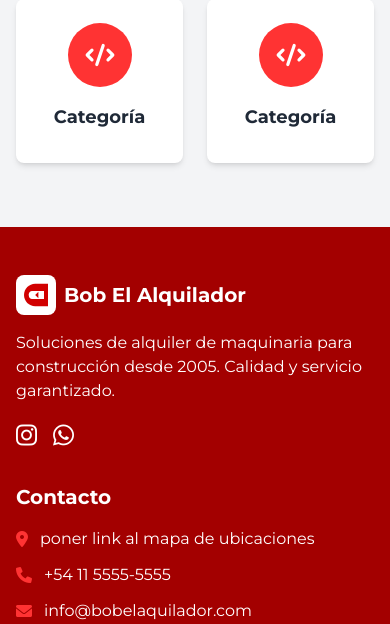
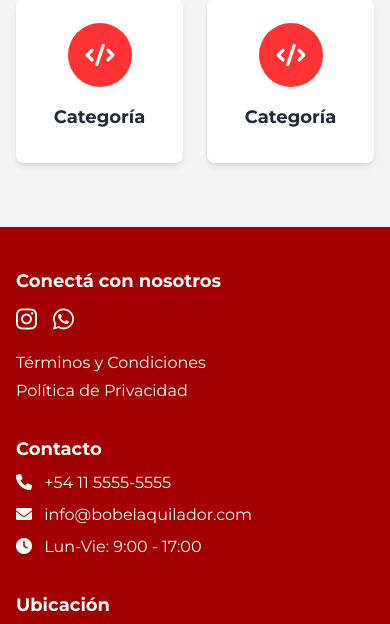
Before and after one commit to juani48/IS2-BEA, a Flask app: template templates/main.html in a window 390 px wide. Shown: the part 2945-3569 px from the top of the page. Run offline with Flask 3, Linux system fonts and the light colour scheme; the template is opened without the code that fills it, so the values that code supplies are empty; some libraries are stand-ins or nearby versions.

Commit message:
agregamos mapa en footer

```diff
--- a/templates/main.html
+++ b/templates/main.html
@@ -38,13 +38,15 @@
     </div>
 
     <!-- MI CUENTA -->
-   <div class="shrink-0 flex items-center gap-2 cursor-pointer bg-gradient-to-r from-red-600 to-red-400 border border-white/30 shadow-md hover:shadow-lg text-white py-1.5 px-4 rounded-full transition-all duration-300 group">
+   <a href="login.html" class="shrink-0 flex items-center gap-2 cursor-pointer bg-gradient-to-r from-red-600 to-red-400 border border-white/30 shadow-md hover:shadow-lg text-white py-1.5 px-4 rounded-full transition-all duration-300 group">
   <!-- Ícono normal -->
   <i class="fas fa-user text-lg group-hover:hidden"></i>
   <!-- Ícono alternativo que aparece en hover -->
   <i class="fas fa-user-circle text-lg hidden group-hover:inline"></i>
+  <span class="hidden sm:inline text-sm font-semibold tracking-wide">Mi Perfil</span>
+  </a>
 
-  <span class="hidden sm:inline text-sm font-semibold tracking-wide">Mi Perfil</span>
+
 </div>
 </div>
 
@@ -94,9 +96,7 @@
       <a href="#maquinarias" class="bg-bob-red hover:bg-bob-dark-red text-white font-bold py-3 px-6 rounded-lg transition duration-300 shadow-lg">
         Ver Maquinarias
       </a>
-      <a href="#reserva" class="bg-white hover:bg-gray-100 text-bob-red font-bold py-3 px-6 rounded-lg transition duration-300 shadow-lg">
-        Reservar Ahora
-      </a>
+
     </div>
   </div>
 </section>
@@ -381,126 +381,59 @@
         </div>
     </section> -->
 
-    <!-- Footer -->
-    <footer id="contacto" class="bg-bob-dark-red text-white py-12">
-      <div class="container mx-auto px-4">
-        <div class="grid grid-cols-1 md:grid-cols-3 gap-8">
-          <!-- Company Info -->
+    <footer class="bg-bob-dark-red text-white py-10">
+  <div class="container mx-auto px-4 grid grid-cols-1 md:grid-cols-3 gap-8">
+
+    <!-- Columna 1: Redes + legales -->
     <div>
-            <div class="flex items-center mb-4">
-              <svg
-                class="w-10 h-10 mr-2"
-                viewBox="0 0 50 50"
-                fill="none"
-                xmlns="http://www.w3.org/2000/svg"
-              >
-                <rect width="50" height="50" rx="10" fill="white"></rect>
-                <path
-                  d="M10 25C10 17.268 16.268 11 24 11H40V39H24C16.268 39 10 32.732 10 25Z"
-                  fill="#D10000"
-                ></path>
-                <path
-                  d="M20 20H35V30H20C17.791 30 16 28.209 16 26V24C16 21.791 17.791 20 20 20Z"
-                  fill="white"
-                ></path>
-                <path d="M24 25L28 21V29L24 25Z" fill="#D10000"></path>
-              </svg>
-              <span class="font-bold text-xl">Bob El Alquilador</span>
-            </div>
-            <p class="mb-4">
-              Soluciones de alquiler de maquinaria para construcción desde 2005.
-              Calidad y servicio garantizado.
-            </p>
-            <div class="flex space-x-4">
-              <a
-                href="https://instagram.com/bobelalquilador"
-                class="hover:text-gray-300 transition duration-300"
-              >
+      <h3 class="text-lg font-bold mb-2">Conectá con nosotros</h3>
+      <div class="flex space-x-4 mb-4">
+        <a href="https://instagram.com/bobelalquilador" target="_blank" class="hover:text-gray-300 transition">
           <i class="fab fa-instagram text-2xl"></i>
         </a>
-              <a
-                href="https://wa.me/5492245400777"
-                target="_blank"
-                rel="noopener noreferrer"
-                class="hover:text-gray-300 transition duration-300"
-              >
+        <a href="https://wa.me/5492245400777" target="_blank" class="hover:text-gray-300 transition">
           <i class="fab fa-whatsapp text-2xl"></i>
         </a>
-
       </div>
-          </div>
-
-          <!-- Contact Info -->
-          <div>
-            <h3 class="text-xl font-bold mb-4">Contacto</h3>
-            <ul class="space-y-3">
-              <li class="flex items-center">
-                <i class="fas fa-map-marker-alt mr-3 text-bob-light-red"></i>
-                <span>poner link al mapa de ubicaciones</span>
+      <ul class="space-y-1">
+        <li>
+          <a href="terminos.html" class="hover:underline">Términos y Condiciones</a>
         </li>
-              <li class="flex items-center">
-                <i class="fas fa-phone mr-3 text-bob-light-red"></i>
-                <span>+54 11 5555-5555</span>
-              </li>
-              <li class="flex items-center">
-                <i class="fas fa-envelope mr-3 text-bob-light-red"></i>
-                <span>info@bobelaquilador.com</span>
-              </li>
-              <li class="flex items-center">
-                <i class="fas fa-clock mr-3 text-bob-light-red"></i>
-                <span>Lun-Vie: 9:00 - 17:00</span>
+        <li>
+          <a href="privacidad.html" class="hover:underline">Política de Privacidad</a>
         </li>
       </ul>
     </div>
 
-          <!-- Quick Links -->
+    <!-- Columna 2: Contacto -->
     <div>
-            <h3 class="text-xl font-bold mb-4">Enlaces Rápidos</h3>
+      <h3 class="text-lg font-bold mb-2">Contacto</h3>
       <ul class="space-y-2">
-              <li>
-                <a href="#" class="hover:text-gray-300 transition duration-300"
-                  >Inicio</a
-                >
-              </li>
-              <li>
-                <a
-                  href="#maquinarias"
-                  class="hover:text-gray-300 transition duration-300"
-                  >Maquinarias</a
-                >
-              </li>
-              <li>
-                <a
-                  href="#categorias"
-                  class="hover:text-gray-300 transition duration-300"
-                  >Categorías</a
-                >
-              </li>
-              <li>
-                <a href="#" class="hover:text-gray-300 transition duration-300"
-                  >Preguntas Frecuentes</a
-                >
-              </li>
-              <li>
-                <a href="#" class="hover:text-gray-300 transition duration-300"
-                  >Términos y Condiciones</a
-                >
-              </li>
-              <li>
-                <a href="#" class="hover:text-gray-300 transition duration-300"
-                  >Política de Privacidad</a
-                >
-              </li>
+        <li><i class="fas fa-phone mr-2"></i> +54 11 5555-5555</li>
+        <li><i class="fas fa-envelope mr-2"></i> info@bobelaquilador.com</li>
+        <li><i class="fas fa-clock mr-2"></i> Lun-Vie: 9:00 - 17:00</li>
       </ul>
+    </div>
+
+    <!-- Columna 3: Mapa -->
+    <div>
+      <h3 class="text-lg font-bold mb-2">Ubicación</h3>
+      <div class="rounded-lg overflow-hidden shadow-lg">
+        <iframe src="https://www.google.com/maps/embed?pb=!1m18!1m12!1m3!1d3272.118324865909!2d-57.937655799999995!3d-34.90348000000001!2m3!1f0!2f0!3f0!3m2!1i1024!2i768!4f13.1!3m3!1m2!1s0x95a2e66a8fcdf951%3A0x9191a5ff1fbbe5d5!2sFacultad%20de%20Inform%C3%A1tica%20-%20UNLP!5e0!3m2!1ses!2sar!4v1747357664109!5m2!1ses!2sar"
+        width="100%" height="200" style="border:0;" allowfullscreen="" loading="lazy"
+        referrerpolicy="no-referrer-when-downgrade"></iframe>
       </div>
     </div>
 
-        <div class="border-t border-gray-700 mt-8 pt-8 text-center">
-          <p>© 2025 Bob El Alquilador. Todos los derechos reservados.</p>
   </div>
+
+  <!-- Línea inferior -->
+  <div class="mt-6 border-t border-white/20 pt-4 text-center text-sm">
+    © 2025 Bob El Alquilador. Todos los derechos reservados.
   </div>
 </footer>
 
 
+
 </body>
 </html>
```
Also changed, not shown: templates/machinery.html (+8 -12 lines), templates/reserve.html (+4 -3 lines). Lines whose indentation alone changed are shown as unchanged.
